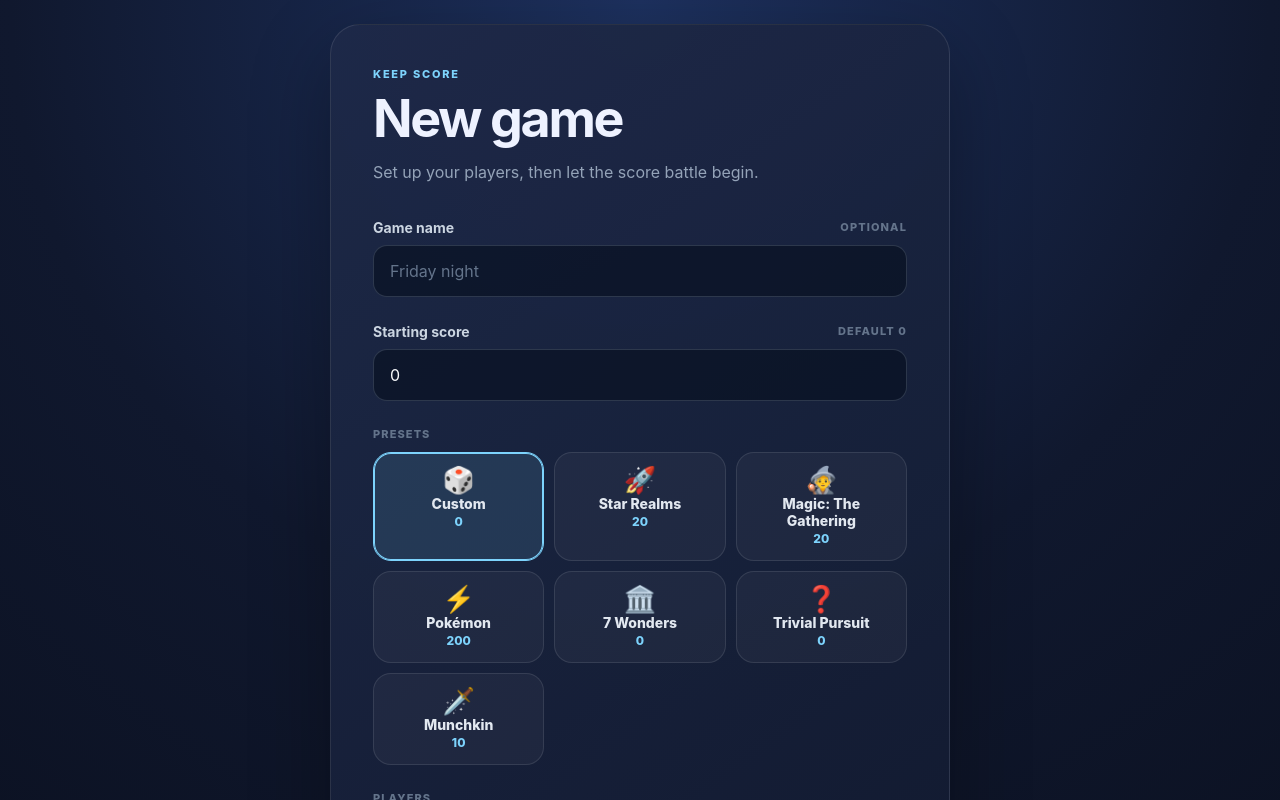
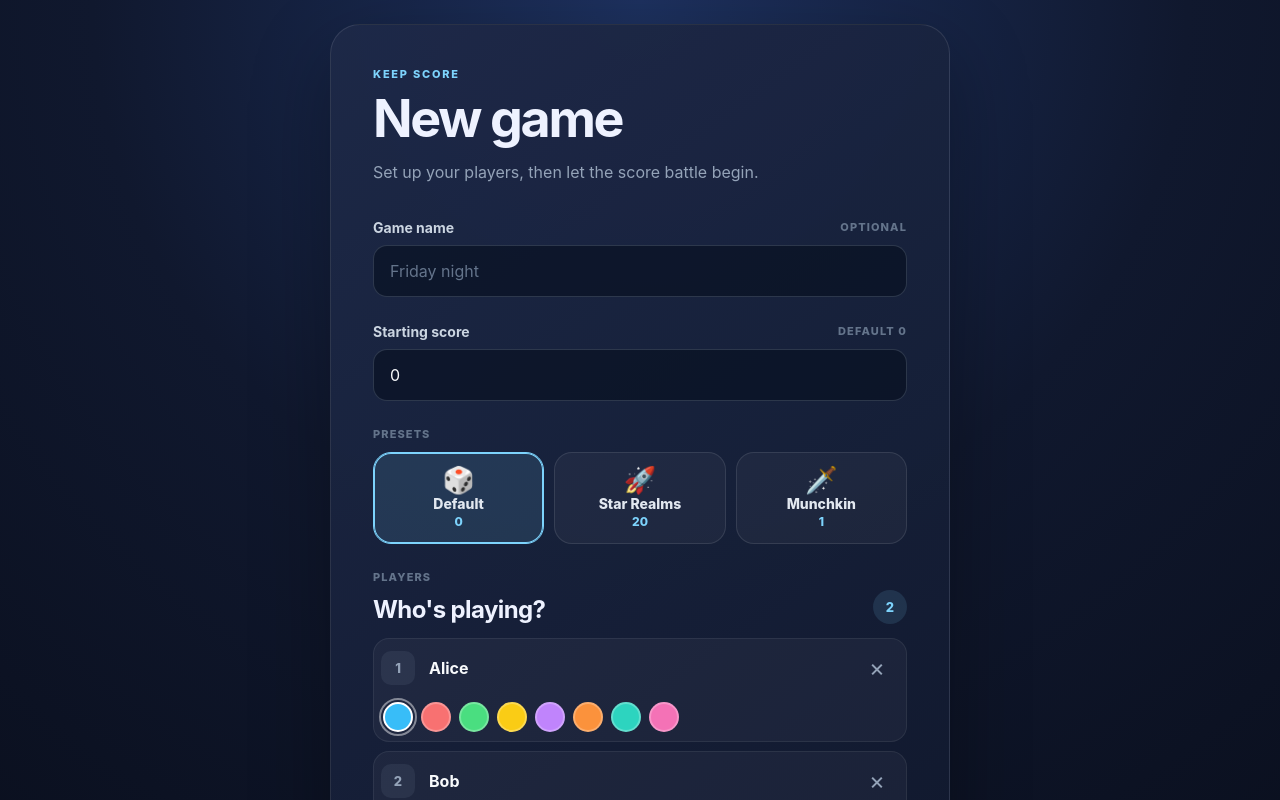
Before and after one commit to flofy/KeepScore, a React (Vite) app: page / in a window 1280 px wide. Shown: the top 800 px of the page. Built offline with nearby package versions, Linux system fonts and the light colour scheme.

Commit message:
feat: add player mid-game and trim game presets to Default/Star Realms/Munchkin
- ADD_PLAYER action: appends a player with next palette color and zero score, undoable via undo/redo
- Add player entry in burger menu
- Presets reduced to Default (0), Star Realms (20), Munchkin (1)

```diff
--- a/src/domain/game/gameReducer.ts
+++ b/src/domain/game/gameReducer.ts
@@ -1,10 +1,12 @@
 import type { Game } from './types'
 import { removeHistoryEntry, updateHistoryEntry } from './historyActions'
+import { colorForIndex } from './colors'
 
 export type GameAction =
   | { type: 'ADD_SCORE'; playerId: string; delta: number }
   | { type: 'RENAME_PLAYER'; playerId: string; name: string }
   | { type: 'RESET_SCORE'; playerId: string }
+  | { type: 'ADD_PLAYER'; name?: string }
   | { type: 'EDIT_HISTORY_ENTRY'; entryId: string; delta: number }
   | { type: 'DELETE_HISTORY_ENTRY'; entryId: string }
 
@@ -23,6 +25,11 @@ export function gameReducer(game: Game, action: GameAction): Game {
       if (!player || player.score === 0) return game
       return { ...game, players: game.players.map((candidate) => candidate.id === action.playerId ? { ...candidate, score: 0 } : candidate), updatedAt }
     }
+    case 'ADD_PLAYER': {
+      const name = action.name?.trim() || `Player ${game.players.length + 1}`
+      const player = { id: crypto.randomUUID(), name, score: 0, color: colorForIndex(game.players.length) }
+      return { ...game, players: [...game.players, player], updatedAt }
+    }
     case 'EDIT_HISTORY_ENTRY': return updateHistoryEntry(game, action.entryId, action.delta)
     case 'DELETE_HISTORY_ENTRY': return removeHistoryEntry(game, action.entryId)
   }
--- a/src/domain/game/presets.ts
+++ b/src/domain/game/presets.ts
@@ -6,13 +6,9 @@ export type GamePreset = {
 }
 
 export const GAME_PRESETS: GamePreset[] = [
-  { id: 'custom', name: 'Custom', emoji: '🎲', startingScore: 0 },
+  { id: 'default', name: 'Default', emoji: '🎲', startingScore: 0 },
   { id: 'star-realms', name: 'Star Realms', emoji: '🚀', startingScore: 20 },
-  { id: 'magic', name: 'Magic: The Gathering', emoji: '🧙', startingScore: 20 },
-  { id: 'pokemon', name: 'Pokémon', emoji: '⚡', startingScore: 200 },
-  { id: 'seven-wonders', name: '7 Wonders', emoji: '🏛️', startingScore: 0 },
-  { id: 'trivial-pursuit', name: 'Trivial Pursuit', emoji: '❓', startingScore: 0 },
-  { id: 'munchkin', name: 'Munchkin', emoji: '🗡️', startingScore: 10 },
+  { id: 'munchkin', name: 'Munchkin', emoji: '🗡️', startingScore: 1 },
 ]
 
 export function findPreset(id: string): GamePreset | undefined {
--- a/src/ui/App.tsx
+++ b/src/ui/App.tsx
@@ -116,6 +116,7 @@ function GameScreen({ initialGame, onNewGame, onSavedGames }: { initialGame: Gam
           <button className="menu-item" type="button" onClick={() => { undo(); setMenuOpen(false) }} disabled={!past.length}>↩ {t('undo')}</button>
           <button className="menu-item" type="button" onClick={() => { redo(); setMenuOpen(false) }} disabled={!future.length}>↪ {t('redo')}</button>
           <button className="menu-item" type="button" onClick={() => setLang(lang === 'fr' ? 'en' : 'fr')}>{t('language')}</button>
+          <button className="menu-item" type="button" onClick={() => { dispatch({ type: 'ADD_PLAYER' }); haptic(); setMenuOpen(false) }}>{t('addPlayerMenuItem')}</button>
           <button className="menu-item" type="button" onClick={() => { setMenuOpen(false); onSavedGames() }}>💾 {t('savedGames')}</button>
           <button className="menu-item" type="button" onClick={() => { setMenuOpen(false); onNewGame() }}>{t('newGameMenuItem')}</button>
         </nav>
--- a/src/ui/GameSetup.tsx
+++ b/src/ui/GameSetup.tsx
@@ -13,7 +13,7 @@ export function GameSetup({ onCreate }: Props) {
   const [colors, setColors] = useState<string[]>(() => names.map((_, index) => colorForIndex(index)))
   const [gameName, setGameName] = useState('')
   const [startingScore, setStartingScore] = useState('0')
-  const [presetId, setPresetId] = useState('custom')
+  const [presetId, setPresetId] = useState('default')
 
   function updateName(index: number, value: string) {
     setNames((current) => current.map((name, i) => (i === index ? value : name)))
@@ -35,7 +35,7 @@ export function GameSetup({ onCreate }: Props) {
     if (!preset) return
     setPresetId(id)
     setStartingScore(String(preset.startingScore))
-    if (preset.id !== 'custom' && !gameName.trim()) setGameName(preset.name)
+    if (preset.id !== 'default' && !gameName.trim()) setGameName(preset.name)
   }
   function startGame() {
     const parsedStartingScore = Number(startingScore)
@@ -59,7 +59,7 @@ export function GameSetup({ onCreate }: Props) {
         </section>
         <section className="setup-section">
           <label className="field-label" htmlFor="starting-score"><span>{t('startingScore')}</span><span className="optional">{t('startingScoreHint')}</span></label>
-          <input id="starting-score" className="setup-input" type="number" inputMode="numeric" value={startingScore} onChange={(event) => { setStartingScore(event.target.value); setPresetId('custom') }} placeholder="0" />
+          <input id="starting-score" className="setup-input" type="number" inputMode="numeric" value={startingScore} onChange={(event) => { setStartingScore(event.target.value); setPresetId('') }} placeholder="0" />
         </section>
         <section className="setup-section">
           <p className="field-kicker">{t('presets')}</p>
--- a/src/ui/i18n.tsx
+++ b/src/ui/i18n.tsx
@@ -12,7 +12,7 @@ export type TranslationKey =
   | 'addPoint' | 'removePoint' | 'quickScoreChange' | 'flippedToggle'
   | 'resume' | 'untitledGame' | 'noSavedGames' | 'export' | 'import' | 'back'
   | 'menu' | 'closeMenu' | 'fullscreen' | 'exitFullscreen' | 'language' | 'newGameMenuItem'
-  | 'swapPlayers'
+  | 'swapPlayers' | 'addPlayerMenuItem'
   | 'install' | 'importError' | 'genericImportError'
   | 'removeHistoryEntry' | 'editHistoryDelta' | 'playerNameLabel' | 'setPlayerColor' | 'playerCardRegion'
 
@@ -34,7 +34,7 @@ const translations: Record<Lang, Record<TranslationKey, string>> = {
     menu: 'Open menu', closeMenu: '✕ Close', fullscreen: '⤢ Fullscreen', exitFullscreen: '⤢ Exit fullscreen',
     language: '🌐 Français', newGameMenuItem: '➕ New game',
     install: 'Install app', importError: 'The selected file is not a valid KeepScore export.', genericImportError: 'Unable to import this file.',
-    swapPlayers: 'Swap player positions',
+    swapPlayers: 'Swap player positions', addPlayerMenuItem: '👤 Add player',
     removeHistoryEntry: 'Remove this entry', editHistoryDelta: 'New score delta', playerNameLabel: 'name',
     setPlayerColor: 'Set color', playerCardRegion: 'Player card',
   },
@@ -55,7 +55,7 @@ const translations: Record<Lang, Record<TranslationKey, string>> = {
     menu: 'Ouvrir le menu', closeMenu: '✕ Fermer', fullscreen: '⤢ Plein écran', exitFullscreen: '⤢ Quitter le plein écran',
     language: '🌐 English', newGameMenuItem: '➕ Nouvelle partie',
     install: "Installer l'app", importError: "Le fichier sélectionné n'est pas un export KeepScore valide.", genericImportError: "Impossible d'importer ce fichier.",
-    swapPlayers: 'Échanger la position des joueurs',
+    swapPlayers: 'Échanger la position des joueurs', addPlayerMenuItem: '👤 Ajouter un joueur',
     removeHistoryEntry: 'Supprimer cette entrée', editHistoryDelta: 'Nouveau delta de score', playerNameLabel: 'nom',
     setPlayerColor: 'Définir la couleur', playerCardRegion: 'Carte du joueur',
   },
```
Also changed, not shown: 1 other file (tests, documents, lock files or other folders).
